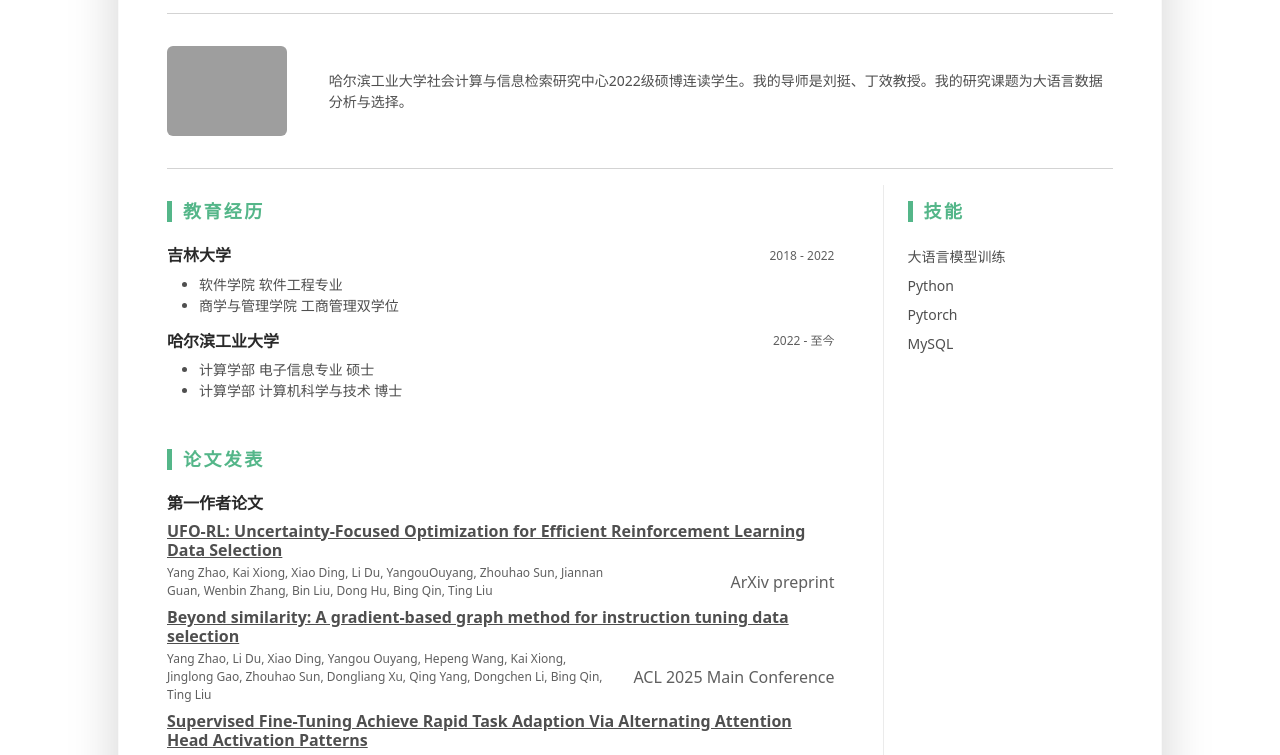
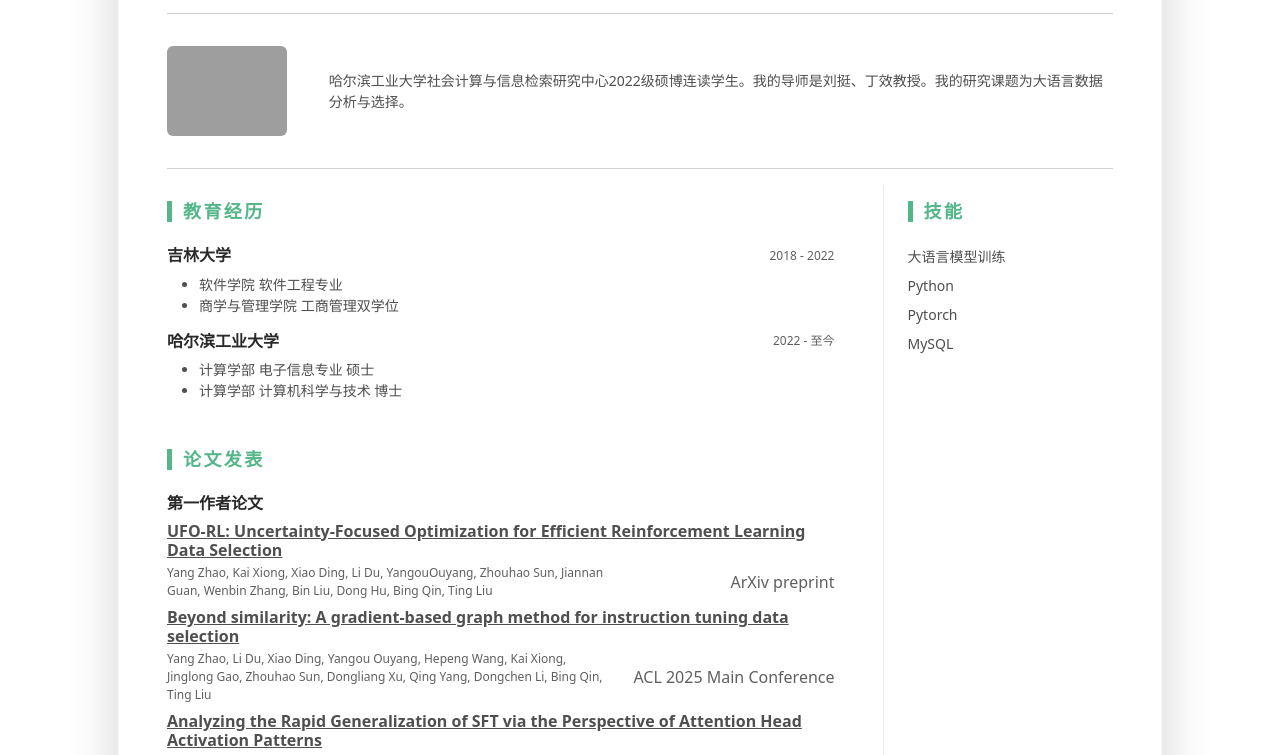
Before and after one commit to zy125413/zy125413.github.io, a plain HTML site: page index.html in a window 1280 px wide. Shown: the part 183-938 px from the top of the page. Drawn offline with Linux system fonts and the light colour scheme; grey boxes are pictures that could not be loaded.

Commit message:
Update index.html

```diff
--- a/index.html
+++ b/index.html
@@ -143,9 +143,7 @@
 								<div class="item-heading row align-items-center mb-2">
 									<h4 class="item-title col-12 mb-1">
 										<a href="https://arxiv.org/abs/2409.15820" target="_blank"
-											class="resume-link">Supervised Fine-Tuning Achieve Rapid Task Adaption
-											Via Alternating
-											Attention Head Activation Patterns</a>
+											class="resume-link">Analyzing the Rapid Generalization of SFT via the Perspective of Attention Head Activation Patterns</a>
 									</h4>
 									<div class="col-12 col-md-8">
 										<div class="item-meta text-muted">
```
